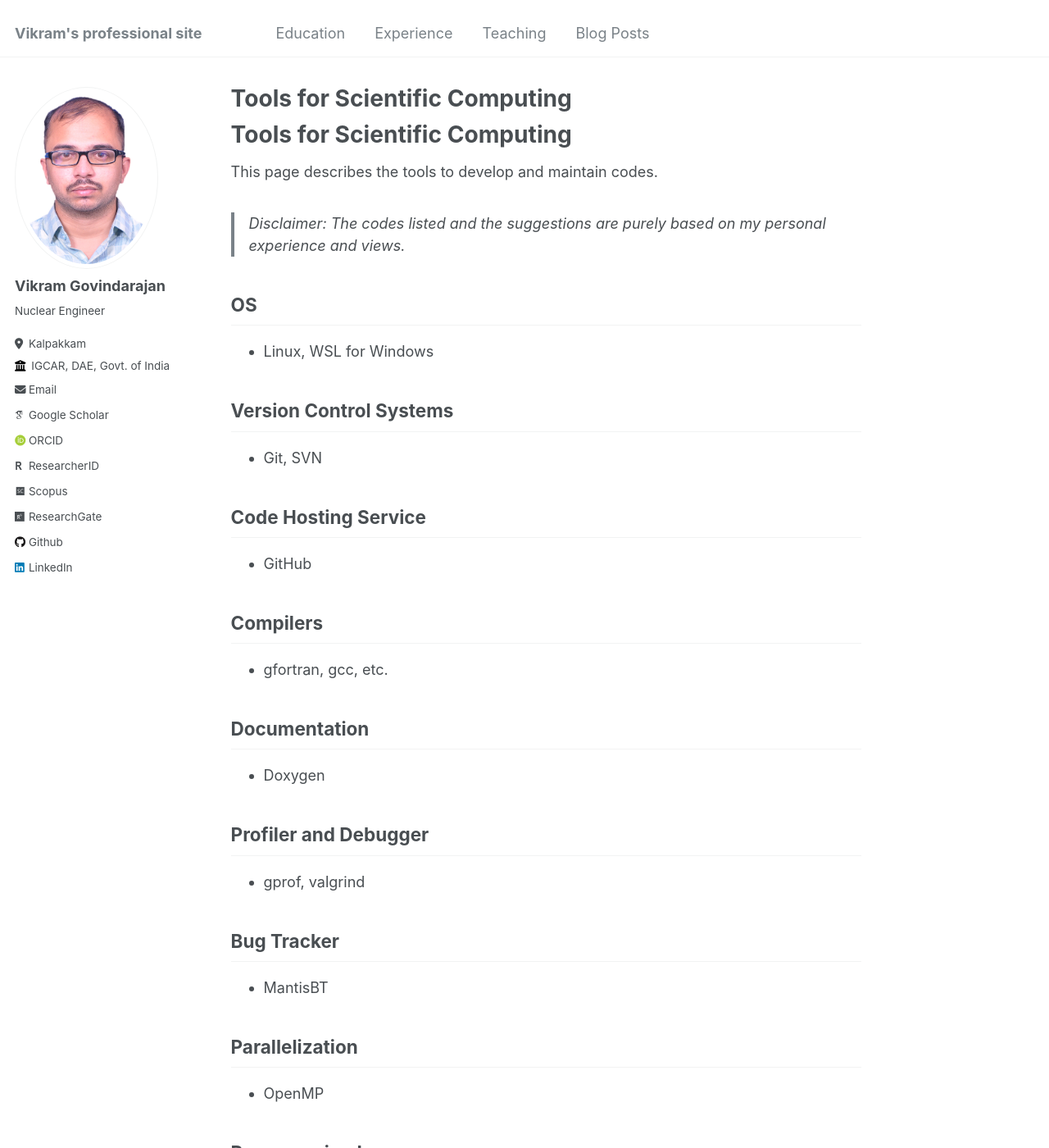
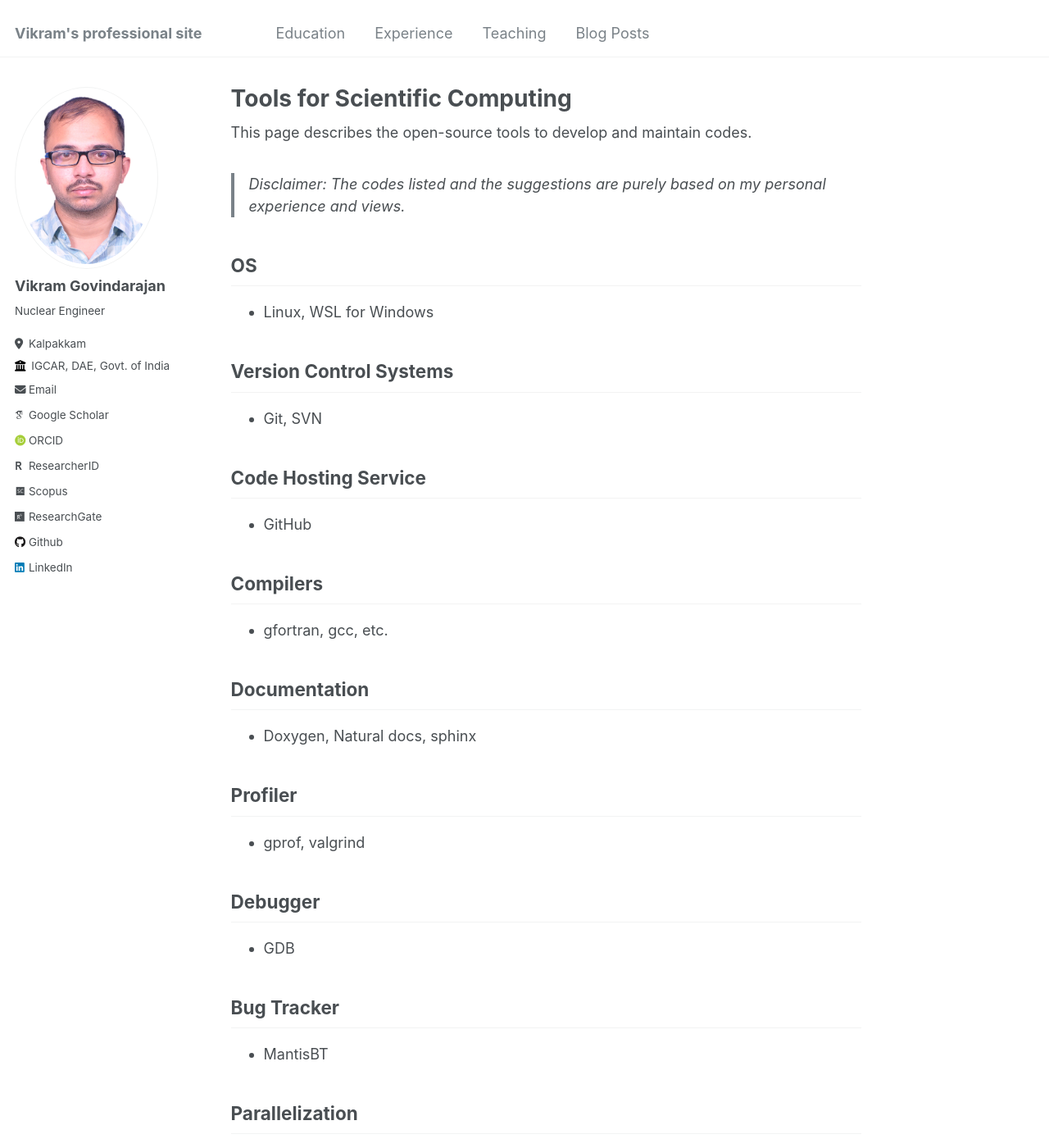
Before and after one commit to VikramGovindarajan/vikramgovindarajan.github.io, a Jekyll site: the page built from _pages/blogs/tools_hpc.md, in a window 1280 px wide and 1400 px high. Shown: the whole window at 82% size. Built offline with Jekyll 4.4.1, drawn with Linux system fonts in a browser that asks for light colours; some web fonts are replaced.

Commit message:
add tools in hpc blog

```diff
--- a/_pages/blogs/tools_hpc.md
+++ b/_pages/blogs/tools_hpc.md
@@ -3,9 +3,7 @@ title: "Tools for Scientific Computing"
 permalink: /blogs/tools_hpc/
 ---
 
-# Tools for Scientific Computing
-
-This page describes the tools to develop and maintain codes.
+This page describes the open-source tools to develop and maintain codes.
 
 > *Disclaimer: The codes listed and the suggestions are purely based on my personal experience and views.*
 
@@ -22,10 +20,13 @@ This page describes the tools to develop and maintain codes.
 - gfortran, gcc, etc.
 
 ## Documentation
-- Doxygen
+- Doxygen, Natural docs, sphinx
 
-## Profiler and Debugger
+## Profiler
 - gprof, valgrind
+
+## Debugger
+- GDB
 
 ## Bug Tracker
 - MantisBT
```
